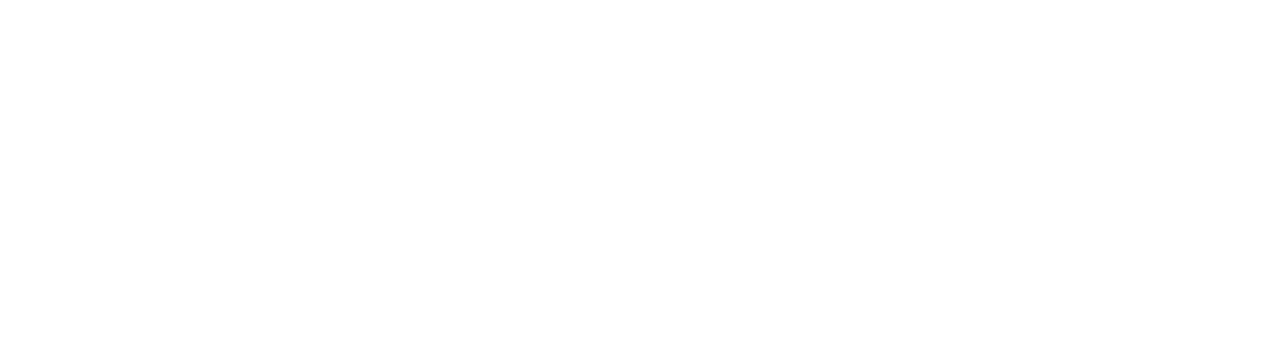
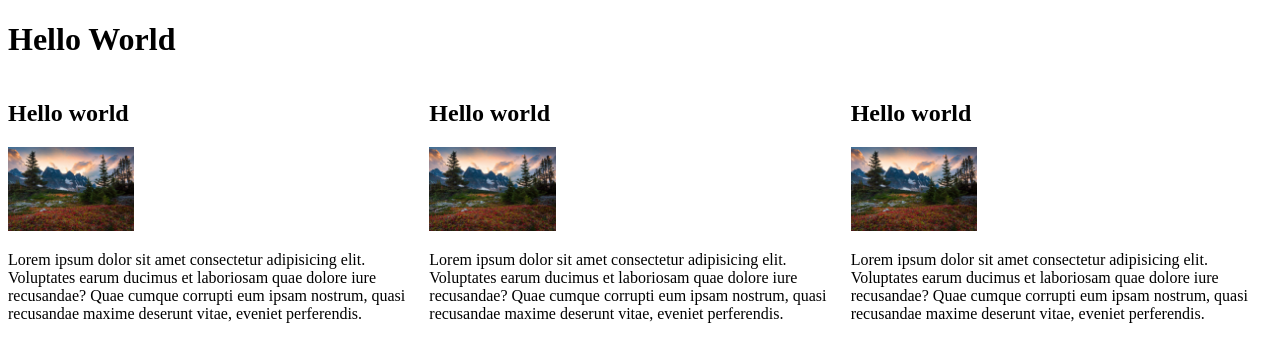
Before and after one commit to zaiyrbekov/25.02.2022, a plain HTML site: page index.html in a window 1280 px wide. Drawn offline with Linux system fonts and the light colour scheme.

Commit message:
added files

```diff
--- a/index.html
+++ b/index.html
@@ -9,6 +9,62 @@
 </head>
 <body>
 
+
+
+
+  <!DOCTYPE html>
+  <html lang="en">
+
+  <head>
+    <meta charset="UTF-8">
+    <meta http-equiv="X-UA-Compatible" content="IE=edge">
+    <meta name="viewport" content="width=device-width, initial-scale=1.0">
+    <title>Document</title>
+    <link rel="stylesheet" href="style.css">
+  </head>
+
+  <body>
+    <!-- <select>
+      <option value="colors" checked>Colors</option>
+      <option value="languages">Languages</option>
+      <option value="names">Names</option>
+    </select>
+    <ul id="colors">
+      <li>Red</li>
+      <li>Blue</li>
+      <li>Green</li>
+    </ul>
+    <ul id="languages" class="hidden">
+      <li>English</li>
+      <li>Russian</li>
+      <li>Korean</li>
+    </ul>
+    <ul id="names" class="hidden">
+      <li>Maddy</li>
+      <li>Luis</li>
+      <li>Ashley</li>
+    </ul> -->
+    <h1>Hello World</h1>
+    <main>
+
+    </main>
+
+
+    <script src="./script.js"></script>
+  </body>
+
+  </html>
+
+
+
+
+
+
+
+
+
+
+
   <script src="./script.js"></script>
 </body>
 </html>
--- a/script.js
+++ b/script.js
@@ -0,0 +1,122 @@
+// document.querySelector('select').addEventListener('input', function() {
+//   const value = this.value;
+//   document.querySelectorAll('ul').forEach(function(ul) {
+//     if(value === ul.id) {
+//       ul.className = '';
+//     }
+//     else {
+//       ul.className =  'hidden';
+//     }
+//   });
+// });
+
+
+// (param1, param2, paramN) => expression
+// ES5
+// var add = function(x, y) {
+//   return x + y;
+// };
+// ES6
+// let add = (x, y) => { return x + y };
+
+
+// document.querySelector('select').addEventListener('input', function() {
+//   document.querySelectorAll('ul').forEach(
+//     ul => ul.classList.toggle('hidden', this.value !== ul.id)
+//   );
+// });
+
+// document.body.classList.add('hello');
+// document.body.classList.remove('hello');
+
+// document.body.classList.toggle('hello');
+// document.body.classList.toggle('hello', 4 > 4); // check
+
+// if (document.body.classList.contains('bye')) { // true/false
+
+// }
+
+// document.body.classList.replace('hello', 'bye');
+
+// document.body.className = document.body.className === 'hello' ? '' : 'bye';
+
+
+// const articles = [
+//   {
+//     id: "article-1",
+//     title: "hello world",
+//     image: "images/photo.jpeg",
+//     body: "Lorem ipsum dolor, sit amet consectetur adipisicing elit. Explicabo magni iusto laboriosam voluptatem et laudantium? Eveniet veritatis temporibus error! Molestias eveniet ratione labore ducimus odio eius vero autem. Vero, ducimus."
+//   },
+//   {
+//     id: "article-2",
+//     title: "hello world",
+//     image: "images/photo.jpeg",
+//     body: "Lorem ipsum dolor, sit amet consectetur adipisicing elit. Explicabo magni iusto laboriosam voluptatem et laudantium? Eveniet veritatis temporibus error! Molestias eveniet ratione labore ducimus odio eius vero autem. Vero, ducimus."
+//   },
+//   {
+//     id: "article-3",
+//     title: "hello world",
+//     image: "images/photo.jpeg",
+//     body: "Lorem ipsum dolor, sit amet consectetur adipisicing elit. Explicabo magni iusto laboriosam voluptatem et laudantium? Eveniet veritatis temporibus error! Molestias eveniet ratione labore ducimus odio eius vero autem. Vero, ducimus."
+//   }
+// ];
+
+// const main = document.querySelector('main');
+// articles.forEach(article => {
+//   const article = document.createElement('article');
+//   const h1 = document.createElement('h1');
+//   const img = document.createElement('img');
+//   const p = document.createElement('p');
+
+//   articleElement.id = article.id;
+//   h1.textContent = article.title;
+//   img.src = article.image;
+//   p.textContent = article.body;
+
+//   article.append(h1);
+//   article.append(img);
+//   article.append(p);
+//   main.append(articleElement);
+// })
+
+const articles = [
+  {
+    id: "article-1",
+    title: "Hello world",
+    image: "./photo.jpg",
+    body: "Lorem ipsum dolor sit amet consectetur adipisicing elit. Voluptates earum ducimus et laboriosam quae dolore iure recusandae? Quae cumque corrupti eum ipsam nostrum, quasi recusandae maxime deserunt vitae, eveniet perferendis.",
+  },
+  {
+    id: "article-2",
+    title: "Hello world",
+    image: "./photo.jpg",
+    body: "Lorem ipsum dolor sit amet consectetur adipisicing elit. Voluptates earum ducimus et laboriosam quae dolore iure recusandae? Quae cumque corrupti eum ipsam nostrum, quasi recusandae maxime deserunt vitae, eveniet perferendis.",
+  },
+  {
+    id: "article-3",
+    title: "Hello world",
+    image: "./photo.jpg",
+    body: "Lorem ipsum dolor sit amet consectetur adipisicing elit. Voluptates earum ducimus et laboriosam quae dolore iure recusandae? Quae cumque corrupti eum ipsam nostrum, quasi recusandae maxime deserunt vitae, eveniet perferendis.",
+  }
+];
+
+const main = document.querySelector('main');
+articles.forEach(article => {
+  const articleElement = document.createElement('article');
+  const h1 = document.createElement('h1');
+  const img = document.createElement('img');
+  const p = document.createElement('p');
+
+  articleElement.id = article.id;
+  h1.textContent = article.title;
+  img.src = article.image;
+  p.textContent = article.body;
+
+  articleElement.append(h1);
+  articleElement.append(img);
+  articleElement.append(p);
+  main.append(articleElement);
+})
+
+// document.location.assign("")
--- a/style.css
+++ b/style.css
@@ -0,0 +1,23 @@
+/* .hidden {
+  display: none;
+} */
+* {
+  box-sizing: border-box;
+}
+main {
+  display: flex;
+  flex: column;
+}
+article img {
+  max-width: 30%;
+}
+
+.koala-img-r {
+  float: right;
+  margin: 10px 0 10px 10px;
+}
+
+.koala-img-l {
+  float: left;
+  margin: 10px 10px 10px 0;
+}
```
Also changed, not shown: photo.jpg (added).
